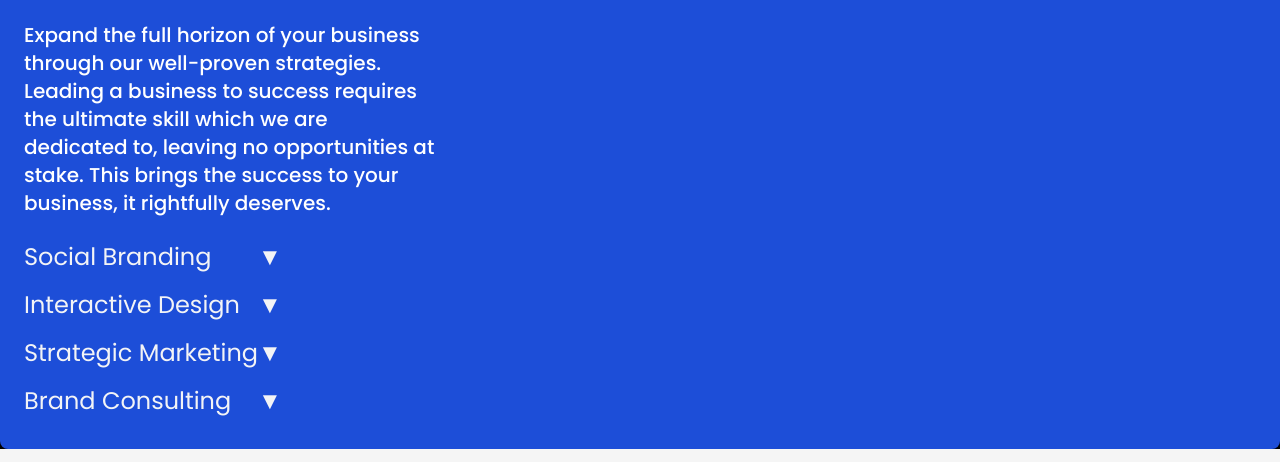
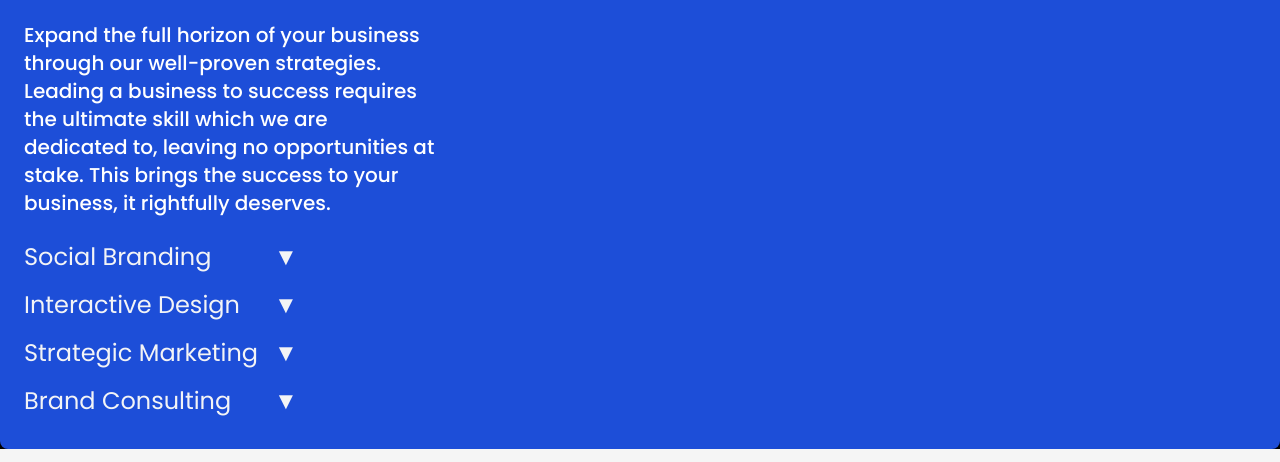
Before and after one commit to AbhijithTA/revibe-Production, a website: page index.html in a window 1280 px wide. Shown: the part 2829-3291 px from the top of the page. Drawn offline with nearby package versions, Linux system fonts and the light colour scheme.

Commit message:
arrow and heading space increased

```diff
--- a/index.html
+++ b/index.html
@@ -297,7 +297,7 @@
   .arrow::after {
     content: '▼';
     display: inline-block;
-    margin-left: auto;
+    margin-left: 16px;;
     transition: transform 0.3s ease;
   }
   .arrow.active::after {
```
